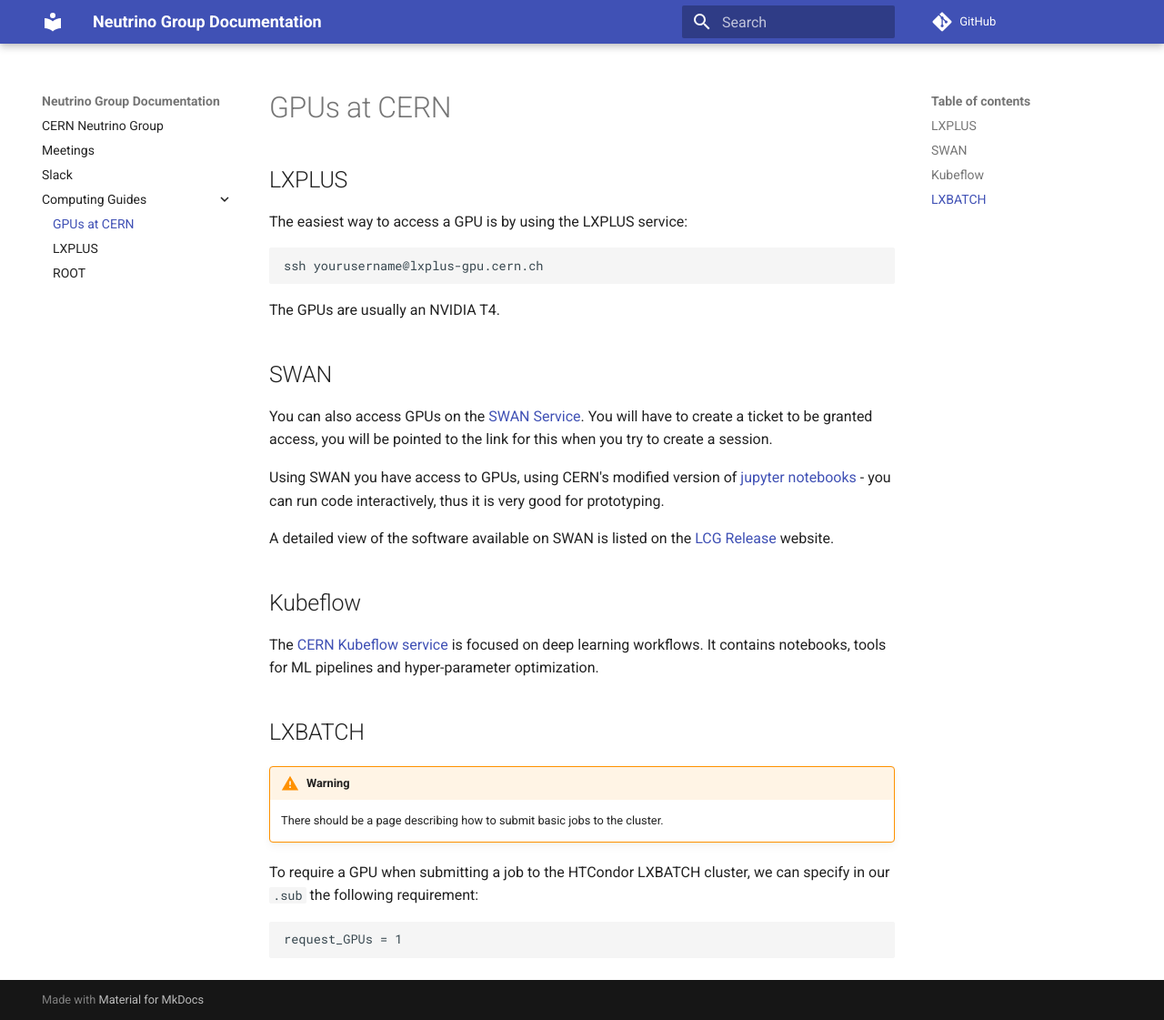
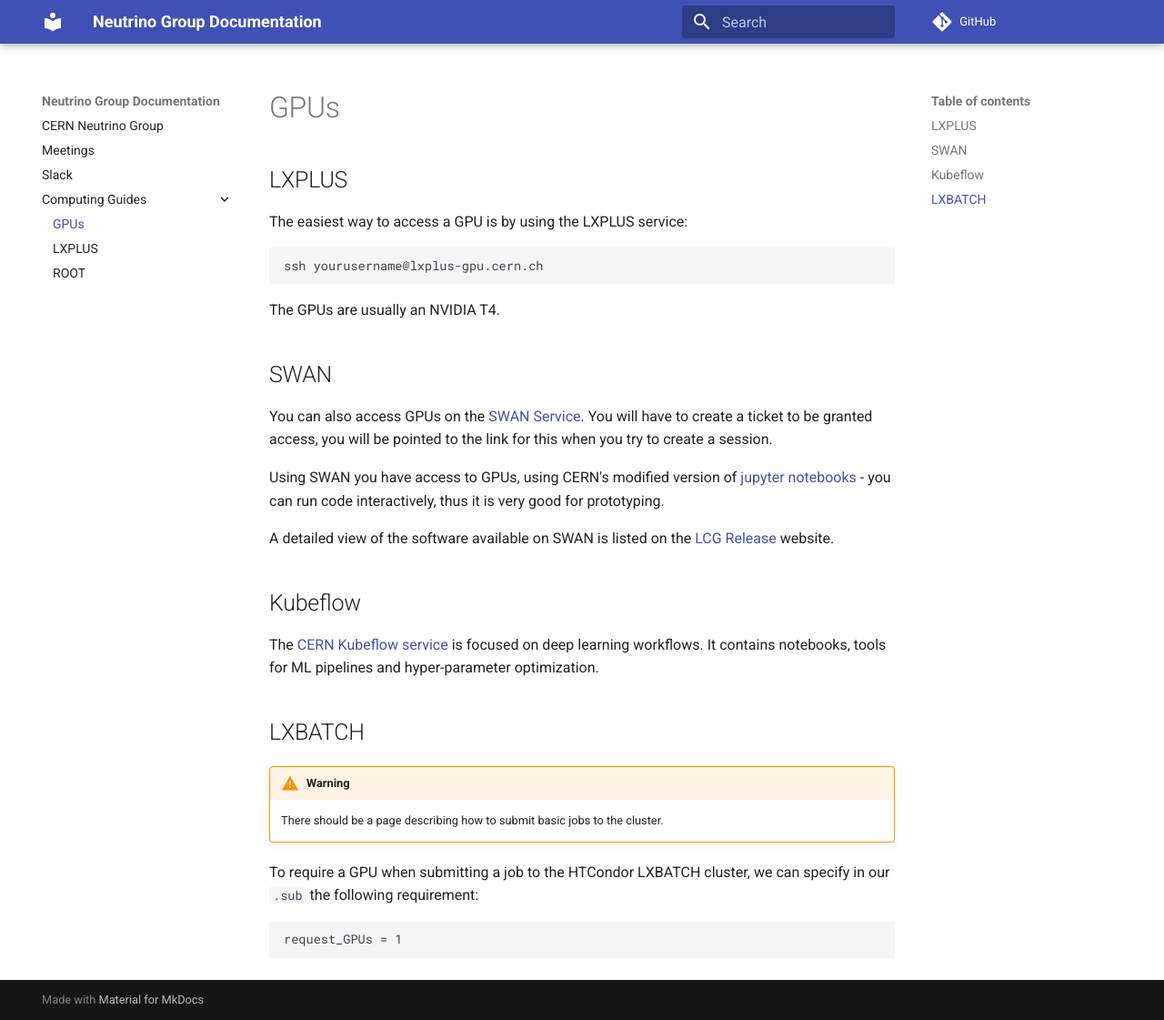
Before and after one commit to neutrino-cern/neutrino-cern.github.io, an MkDocs documentation site: the page built from docs/Computing Guides/GPU Resources.md, in a window 1280 px wide and 1121 px high. Shown: the whole window at 91% size. Built offline with MkDocs 1.6.1 and Material for MkDocs 9.7.7, drawn with Linux system fonts in a browser that asks for light colours; comment, search, counter and statistics services are not loaded.

Commit message:
Change title to just GPUs

```diff
--- a/docs/Computing Guides/GPU Resources.md
+++ b/docs/Computing Guides/GPU Resources.md
@@ -1,4 +1,4 @@
-# GPUs at CERN
+# GPUs
 
 ## LXPLUS
 
```
